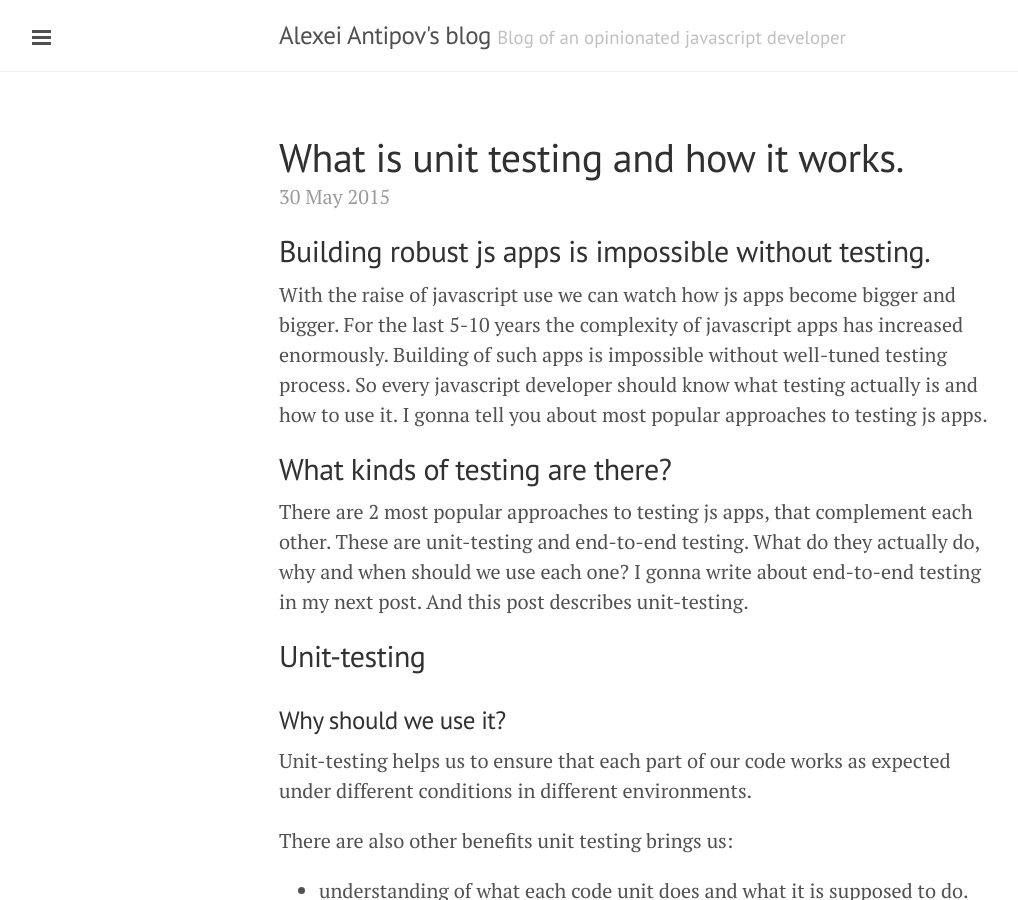
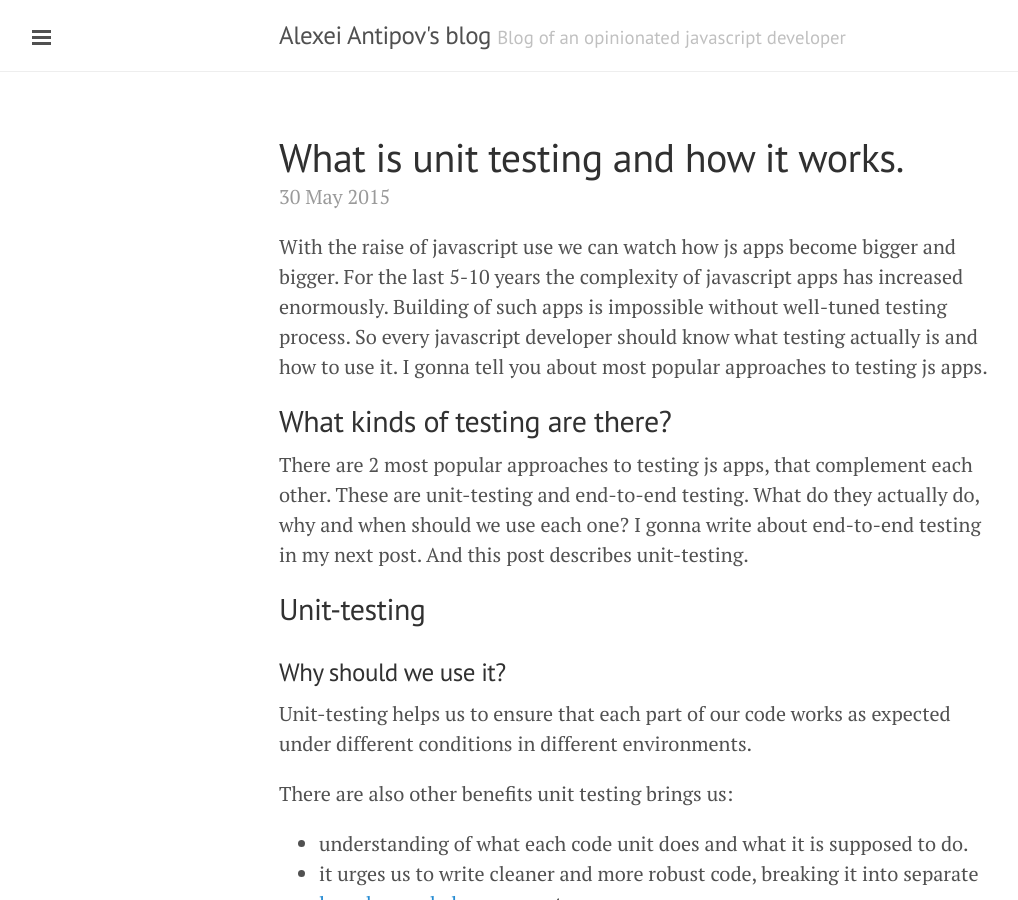
Before and after one commit to aantipov/aantipov.github.io, a Jekyll site: the page built from _posts/2015-05-30-what-is-unit-testing-and-how-it-works.md, in a window 1280 px wide and 900 px high. Shown: the whole window, without its empty margins (1-1019 px from the left). Built offline with Jekyll 4.4.1, drawn with Linux system fonts in a browser that asks for light colours; Markdown is read by kramdown in place of the engine named in the settings.

Commit message:
Remove odd header from 'What is unit-testing...' post.

```diff
--- a/_posts/2015-05-30-what-is-unit-testing-and-how-it-works.md
+++ b/_posts/2015-05-30-what-is-unit-testing-and-how-it-works.md
@@ -5,7 +5,6 @@ description: article describes importance of testing, existing approaches to tes
 keywords: angular, angularjs, javascript, testing, unit testing, end-to-end testing, karma, jasmine, TDD, test-driven development
 ---
 
-## Building robust js apps is impossible without testing.
 With the raise of javascript use we can watch how js apps become bigger and bigger.
 For the last 5-10 years the complexity of javascript apps has increased enormously.
 Building of such apps is impossible without well-tuned testing process.
```
